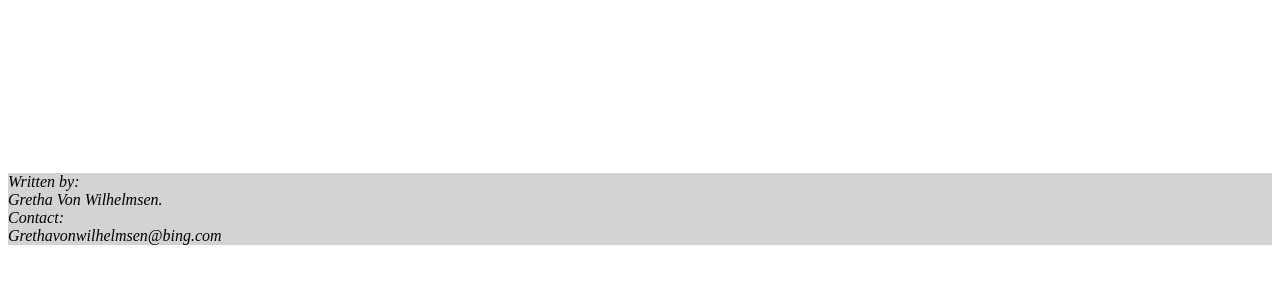
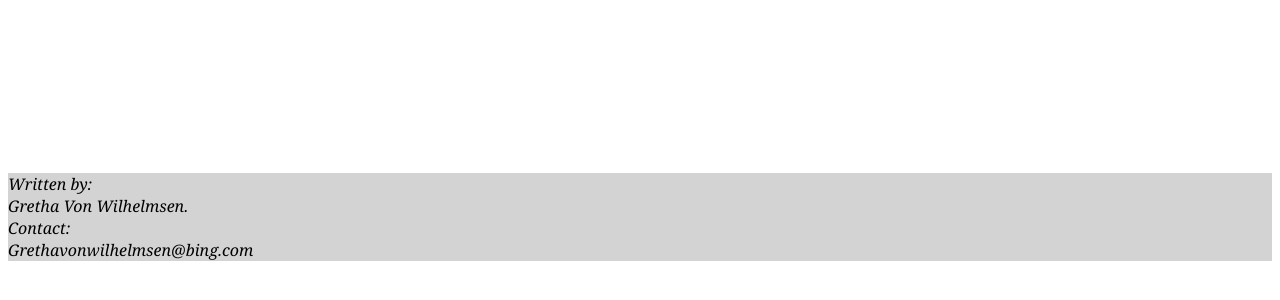
Before and after one commit to mjenssen1/Oblig1, a plain HTML site: page about.html in a window 1280 px wide. Shown: the part 1035-1335 px from the top of the page. Drawn offline with Linux system fonts and the light colour scheme.

Commit message:
Update style.css

```diff
--- a/style.css
+++ b/style.css
@@ -110,6 +110,7 @@ footer {
     background-color: lightgrey;
     position:sticky;
     bottom: 50px;
+    font-family: Georgia, Verdana, sans-serif;
 }
 
 
```
